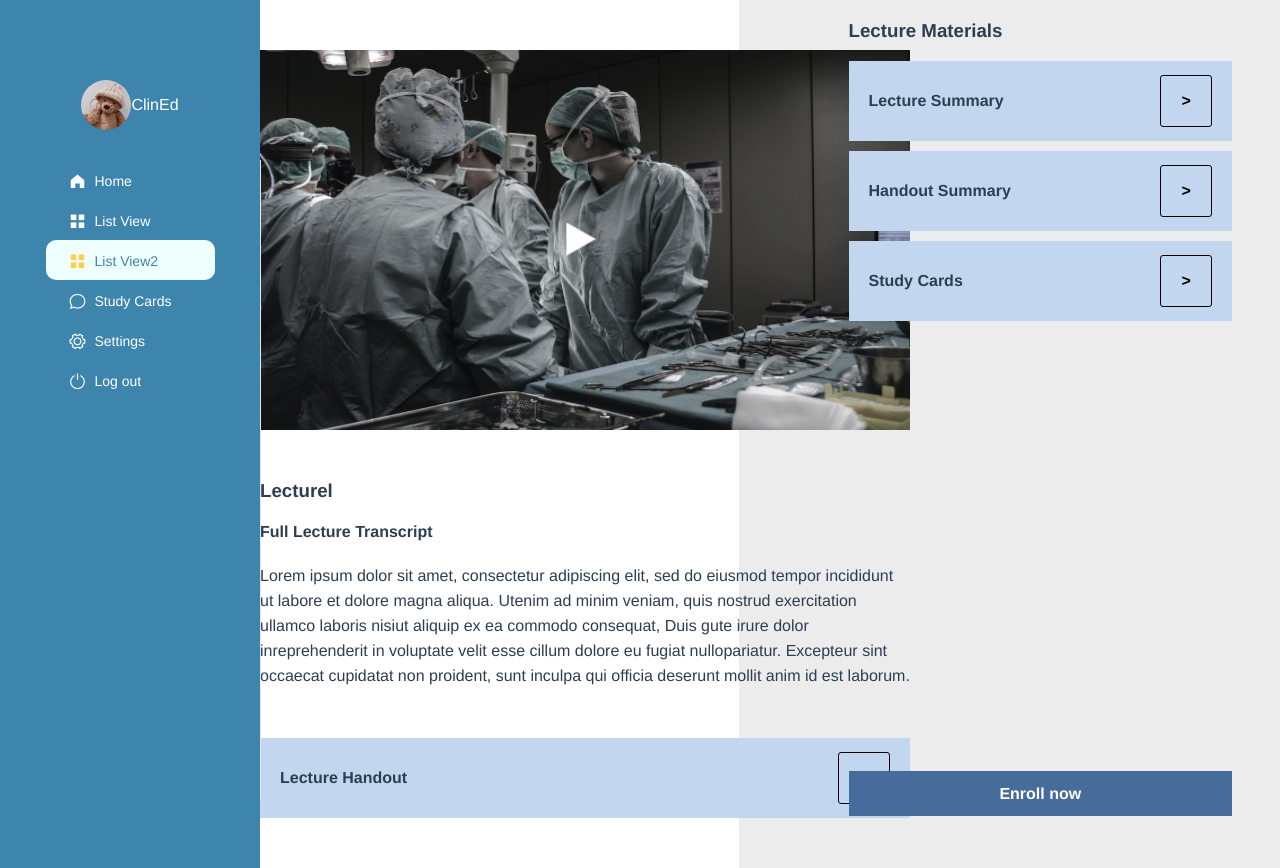
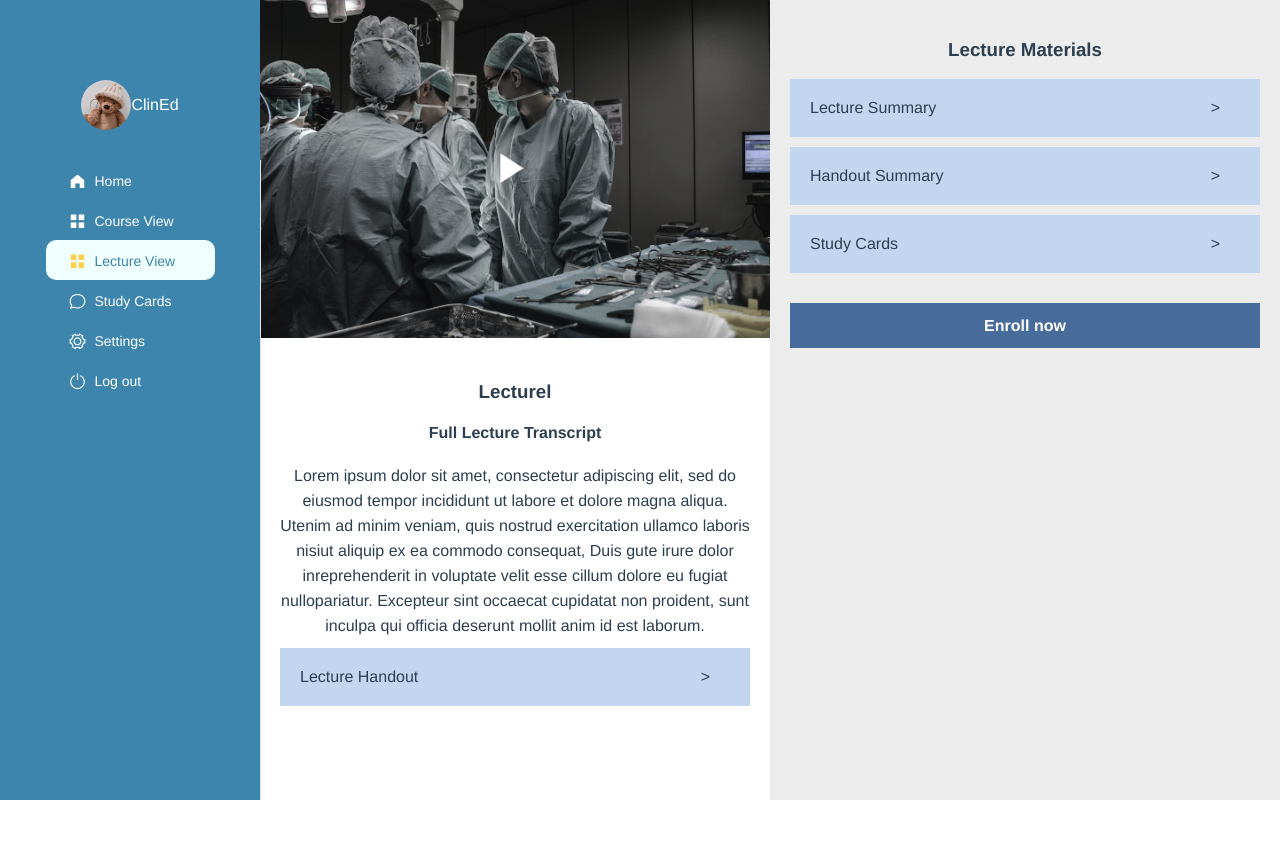
Before and after one commit to info442-su23/c-team, a Vue app in the folder 725demo/: page /listview2 in a window 1280 px wide. After the commit the page ends 800 px from the top, so only its background shows below. Built offline with nearby package versions, Linux system fonts and the light colour scheme.

Commit message:
Fixed Course View and Lecture View navbar names + debugged noth pages visually

```diff
--- a/725demo/src/components/Aside.vue
+++ b/725demo/src/components/Aside.vue
@@ -23,11 +23,11 @@
 
       <el-menu-item index="/listview">
         <i class="el-icon-menu"></i>
-        <span slot="title">List View</span>
+        <span slot="title">Course View</span>
       </el-menu-item>
       <el-menu-item index="/listview2">
         <i class="el-icon-menu"></i>
-        <span slot="title">List View2</span>
+        <span slot="title">Lecture View</span>
       </el-menu-item>
       <el-menu-item index="/study">
         <i class="el-icon-chat-round"></i>
--- a/725demo/src/views/ListView.vue
+++ b/725demo/src/views/ListView.vue
@@ -1,23 +1,20 @@
 <template>
   <div class="container">
-    <div class="left-box">
-      <div class="left-box-top">
+    <div class="box left-box">
+      <div class="image-container">
         <img src="../assets/listview1.png" alt="">
       </div>
-      <div class="left-box-bottom">
+      <div class="content-container">
         <h3>Medical 101</h3>
         <h4>Course Description</h4>
-        <p style="margin: 0; line-height: 25px;">in this course, vou will learn the foundations of medical sciences.
-          Wewill cover topics such as anatomy,
-          medical terminology, and clinicaskills. This course is designed to provide you with a solidunderstanding of the
-          medical field.</p>
+        <p class="description-text">in this course, you will learn the foundations of medical sciences. We will cover topics such as anatomy, medical terminology, and clinical skills. This course is designed to provide you with a solid understanding of the medical field.</p>
       </div>
     </div>
-    <div class="right-box">
-      <div class="right-box-content">
+    <div class="box right-box">
+      <div class="content-container">
         <h3>Course Overview</h3>
         <div class="right-box-item" v-for="(item,index) in arr" :key="index">
-          <div style="margin-left: 20px;">{{item}}</div>
+          <div>{{item}}</div>
           <div class="arrow-right"> > </div>
         </div>
         <div class="btn">Enroll now</div>
@@ -33,83 +30,68 @@ export default {
       arr: ['Study Guide','Text Books','Lecture 1','Lecture 2','Lecture 3']
     }
   },
-
 }
 </script>
 
 <style lang="less" scoped>
 .container {
-  background: #ececec;
   display: flex;
   justify-content: space-between;
-  align-items: center;
+  align-items: stretch;
+  background: #ececec;
+  height: 100vh;
+}
 
-  .left-box {
-    width: 47%;
-    height: 100%;
+.box {
+  flex: 1;
   background: #fff;
+  display: flex;
+  flex-direction: column;
+}
 
-    .left-box-top {
-      width: 650px;
-      height: 380px;
-      margin: 50px auto;
-
+.image-container {
   img {
     width: 100%;
-        height: 100%;
+    height: auto;
   }
 }
 
-    .left-box-bottom {
-      width: 650px;
-      margin: 50px auto;
-      text-align: left;
+.content-container {
+  padding: 20px;
+
+  .description-text {
+    margin: 0;
+    line-height: 25px;
+    word-wrap: break-word;
+  }
+}
+
+.right-box-item {
+  display: flex;
+  justify-content: space-between;
+  background: #c2d7ef;
+  margin: 10px 0;
+  padding: 20px;
+  align-items: center;
+  .arrow-right {
+    margin-right: 20px;
+    cursor: pointer;
   }
 }
 
 .right-box {
-    width: 47%;
-    height: 100%;
-
-    .right-box-content {
-      margin: 20px auto;
-      width: 80%;
-      height: 800px;
-      text-align: left;
-      .btn{
-        width: 100%;
-        height: 45px;
-        line-height: 45px;
-        color: #fff;
-        background: #476b9a;
-        font-weight: bold;
-        text-align: center;
-        cursor: pointer;
-        margin-top: 200px;
-      }
-    }
-    .right-box-item{
-      height: 80px;
-      display: flex;
-      justify-content: space-between;
-      align-items: center;
-      background: #c2d7ef;
-      line-height: 80px;
-      margin: 10px 0;
-      font-weight: bold;
-      .arrow-right{
-        width: 50px;
-        height: 50px;
-        line-height: 50px;
-        text-align: center;
-        color: #000;
-        border: 1px solid #000;
-        border-radius: 3px;
-        cursor: pointer;
-        margin-right: 20px;
-      }
+  background: #ececec;
 }
 
-  }
+.btn {
+  display: inline-block;
+  width: 100%;
+  line-height: 45px;
+  margin-top: 20px;
+  background: #476b9a;
+  color: #fff;
+  text-align: center;
+  font-weight: bold;
+  cursor: pointer;
 }
 </style>
--- a/725demo/src/views/ListView2.vue
+++ b/725demo/src/views/ListView2.vue
@@ -1,28 +1,28 @@
 <template>
   <div class="container">
-    <div class="left-box">
-      <div class="left-box-top">
+    <div class="box left-box">
+      <div class="image-container">
         <img src="../assets/listview2.png" alt="">
       </div>
-      <div class="left-box-bottom">
+      <div class="content-container">
         <h3>Lecturel</h3>
         <h4>Full Lecture Transcript</h4>
-        <p style="margin: 0; line-height: 25px;">Lorem ipsum dolor sit amet, consectetur adipiscing elit, sed do
+        <p class="description-text">Lorem ipsum dolor sit amet, consectetur adipiscing elit, sed do
           eiusmod tempor incididunt ut labore et dolore magna aliqua. Utenim ad minim veniam, quis nostrud exercitation
           ullamco laboris nisiut aliquip ex ea commodo consequat, Duis gute irure dolor inreprehenderit in voluptate velit
           esse cillum dolore eu fugiat nullopariatur. Excepteur sint occaecat cupidatat non proident, sunt inculpa qui
           officia deserunt mollit anim id est laborum.</p>
-        <div class="right-box-item" style="margin-top: 50px;">
-          <div style="margin-left: 20px;">Lecture Handout</div>
+        <div class="right-box-item">
+          <div>Lecture Handout</div>
           <div class="arrow-right"> > </div>
         </div>
       </div>
     </div>
-    <div class="right-box">
-      <div class="right-box-content">
+    <div class="box right-box">
+      <div class="content-container">
         <h3>Lecture Materials</h3>
         <div class="right-box-item" v-for="(item, index) in arr" :key="index">
-          <div style="margin-left: 20px;">{{ item }}</div>
+          <div>{{ item }}</div>
           <div class="arrow-right"> > </div>
         </div>
         <div class="btn">Enroll now</div>
@@ -38,85 +38,68 @@ export default {
       arr: ['Lecture Summary', 'Handout Summary', 'Study Cards']
     }
   },
-
 }
 </script>
 
 <style lang="less" scoped>
 .container {
-  background: #ececec;
   display: flex;
   justify-content: space-between;
-  align-items: center;
+  align-items: stretch;
+  background: #ececec;
+  height: 100vh;
+}
 
-  .left-box {
-    width: 47%;
-    height: 100%;
+.box {
+  flex: 1;
   background: #fff;
+  display: flex;
+  flex-direction: column;
+}
 
-    .left-box-top {
-      width: 650px;
-      height: 380px;
-      margin: 50px auto;
-
+.image-container {
   img {
     width: 100%;
-        height: 100%;
+    height: auto;
   }
 }
 
-    .left-box-bottom {
-      width: 650px;
-      margin: 50px auto;
-      text-align: left;
+.content-container {
+  padding: 20px;
+
+  .description-text {
+    margin: 0;
+    line-height: 25px;
+    word-wrap: break-word;
+  }
+}
+
+.right-box-item {
+  display: flex;
+  justify-content: space-between;
+  background: #c2d7ef;
+  margin: 10px 0;
+  padding: 20px;
+  align-items: center;
+  .arrow-right {
+    margin-right: 20px;
+    cursor: pointer;
   }
 }
 
 .right-box {
-    width: 47%;
-    height: 100%;
-
-    .right-box-content {
-      margin: 20px auto;
-      width: 80%;
-      height: 800px;
-      text-align: left;
+  background: #ececec;
+}
 
 .btn {
+  display: inline-block;
   width: 100%;
-        height: 45px;
   line-height: 45px;
+  margin-top: 20px;
+  background: #476b9a;
   color: #fff;
-        background: #476b9a;
+  text-align: center;
   font-weight: bold;
-        text-align: center;
   cursor: pointer;
-        margin-top: 450px;
-      }
-    }
-  }
-
-  .right-box-item {
-    height: 80px;
-    display: flex;
-    justify-content: space-between;
-    align-items: center;
-    background: #c2d7ef;
-    line-height: 80px;
-    margin: 10px 0;
-    font-weight: bold;
-
-    .arrow-right {
-      width: 50px;
-      height: 50px;
-      line-height: 50px;
-      text-align: center;
-      color: #000;
-      border: 1px solid #000;
-      border-radius: 3px;
-      cursor: pointer;
-      margin-right: 20px;
-    }
-  }
 }
 </style>
```
Lines whose indentation alone changed are shown as unchanged.
